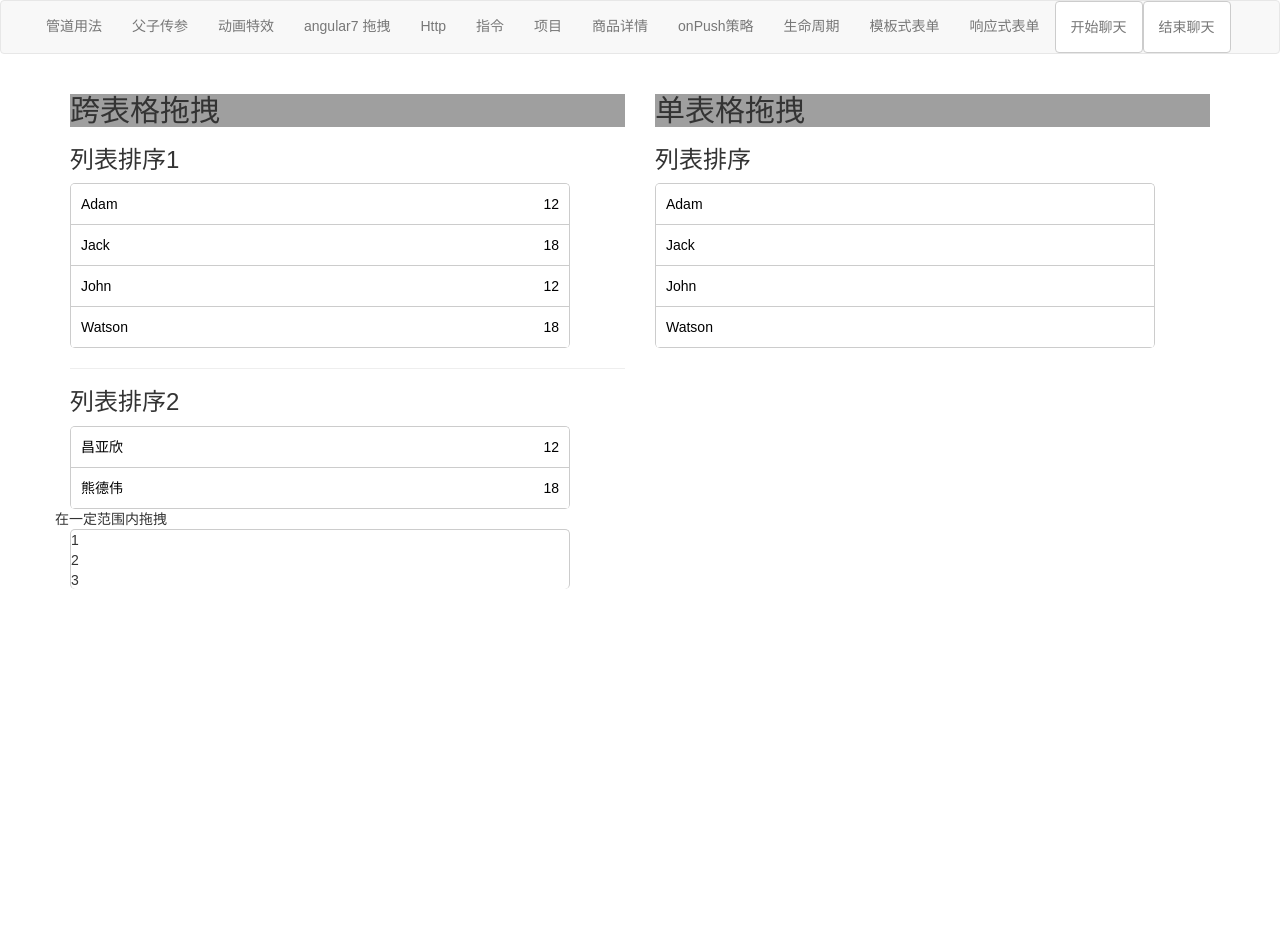
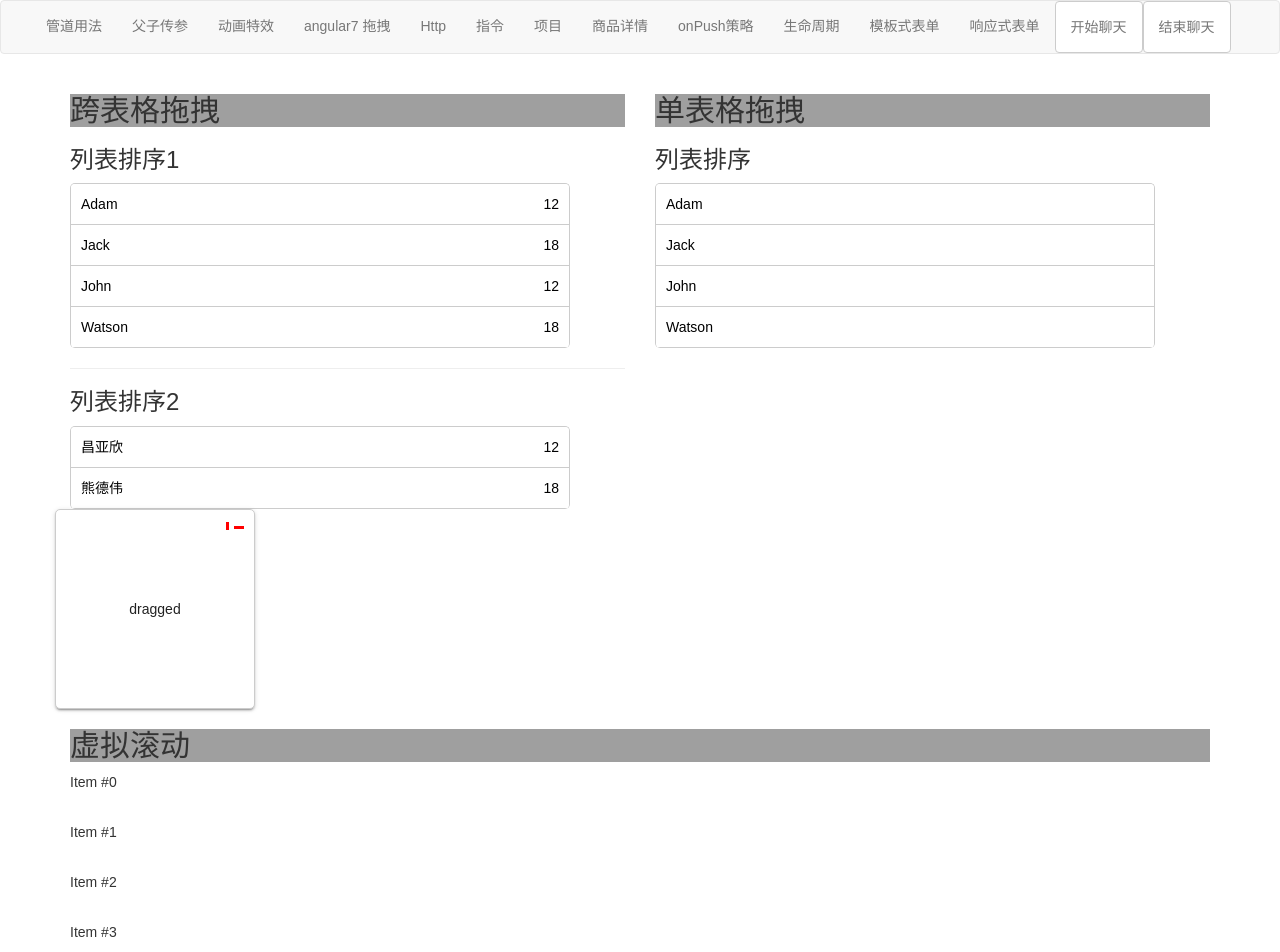
Before and after one commit to xdw898618984/gulpWep, an Angular app: page /test4 in a window 1280 px wide. Shown: the top 952 px of the page. Before the commit the page ends 800 px from the top, so only its background shows below. Built offline with nearby package versions, Linux system fonts and the light colour scheme.

Commit message:
虚拟滚动

```diff
--- a/src/app/common/test4/test4.component.css
+++ b/src/app/common/test4/test4.component.css
@@ -22,3 +22,46 @@
     background: white;
     font-size: 14px;
 }
+
+.example-box {
+    width: 200px;
+    height: 200px;
+    padding: 10px;
+    box-sizing: border-box;
+    border: 1px solid #ccc;
+    color: rgba(0, 0, 0, 0.87);
+    display: flex;
+    justify-content: center;
+    align-items: center;
+    text-align: center;
+    background: #fff;
+    border-radius: 5px;
+    position: relative;
+    z-index: 1;
+    transition: box-shadow 200ms cubic-bezier(0, 0, 0.2, 1);
+    box-shadow: 0 3px 1px -2px rgb(0, 0, 0, 0.2), 0 2px 2px 0 rgba(0, 0, 0, 0.14), 0 1px 5px 0 rgba(0, 0, 0, 0.12)
+}
+
+.example-box:active {
+    box-shadow: 0 5px 5px -3px rgb(0, 0, 0, 0.2), 0 8px 10px 1px rgba(0, 0, 0, 0.14), 0 14px 2px 2px rgba(0, 0, 0, 0.12)
+}
+
+.example-handle {
+    position: absolute;
+    top: 10px;
+    right: 10px;
+    color: red;
+    cursor: move;
+    width: 24px;
+    height: 24px;
+}
+
+.example-viewport {
+    height: 200px;
+    width: 200px;
+    border: 2px solid balck;
+}
+
+.example-item {
+    height: 50px;
+}
--- a/src/app/common/test4/test4.component.html
+++ b/src/app/common/test4/test4.component.html
@@ -34,14 +34,21 @@
 
     <div class="row">
 
-        <div cdkDrag cdkDragRootElement=".dragParent">
-            在一定范围内拖拽
+        <div class="example-box" cdkDrag>
+            dragged
+            <div class="example-handle" cdkDrgHandle>
+                <svg width='24px' fill="currentColor" viewBox="0 0 24 24">
+                 <path d="M10 9h4V6h31-5-5-5 5h3v3zm-1 1H6V71-5 5 5 5v-3h3v-4zm14 21-5-5v3h-3v4h3v315-5zm-9 3h-4v3H715 5 5-5h-3v-3z"></path>
+                <path d="M0 0h24v24H0z" fill="none"></path>
+             </svg>
+            </div>
         </div>
     </div>
 
-    <cdk-virtual-scroll-viewport itemSize='5' class="box-list">
+    <h2> 虚拟滚动</h2>
 
-        <div *cdkVirtualFor="let item of items"> {{item}}</div>
+    <cdk-virtual-scroll-viewport itemSize='50' class="example-viewport">
+
+        <div *cdkVirtualFor="let item of items;templateCacheSize:0" class="example-item" (click)="virtual(item)"> {{item}}</div>
     </cdk-virtual-scroll-viewport>
-
 </div>
--- a/src/app/common/test4/test4.component.ts
+++ b/src/app/common/test4/test4.component.ts
@@ -1,9 +1,16 @@
-import { Component, OnInit } from '@angular/core';
+import { Component, OnInit, ChangeDetectionStrategy } from '@angular/core';
 import { ActivatedRoute } from '@angular/router';
 
 import { CdkDragDrop, moveItemInArray, transferArrayItem } from '@angular/cdk/drag-drop';
 
-@Component({ selector: 'app-test4', templateUrl: './test4.component.html', styleUrls: ['./test4.component.css'] })
+import { FixedSizeVirtualScrollStrategy, VIRTUAL_SCROLL_STRATEGY } from "@angular/cdk/scrolling";
+
+@Component({
+  selector: 'app-test4',
+  templateUrl: './test4.component.html',
+  styleUrls: ['./test4.component.css'],
+  changeDetection: ChangeDetectionStrategy.OnPush
+})
 export class Test4Component implements OnInit {
 
   // customers = [
@@ -13,7 +20,7 @@ export class Test4Component implements OnInit {
   //   { name: 'John', age: 30 },
   //   { name: 'Watson', age: 42 },
   // ];
-  items = [1, 2, 3, 4, 5, 6, 7, 8, 9, 0]
+  items = Array.from({ length: 10000 }).map((_, i) => `Item #${i}`)
   customers = [new Customer('Adam', 12), new Customer('Jack', 18), new Customer('John', 12), new Customer('Watson', 18)]
   customers3 = [new Customer('Adam', 12), new Customer('Jack', 18), new Customer('John', 12), new Customer('Watson', 18)]
   customers2 = [new Customer('昌亚欣', 12), new Customer('熊德伟', 18)]
@@ -37,8 +44,13 @@ export class Test4Component implements OnInit {
     console.log(event);
     moveItemInArray(this.customers3, event.previousIndex, event.currentIndex);
   }
+  virtual(item) {
+    console.log(item);
 
+  }
 }
+
+
 class Customer {
   constructor(private name: string, private age: number) {
 
```
